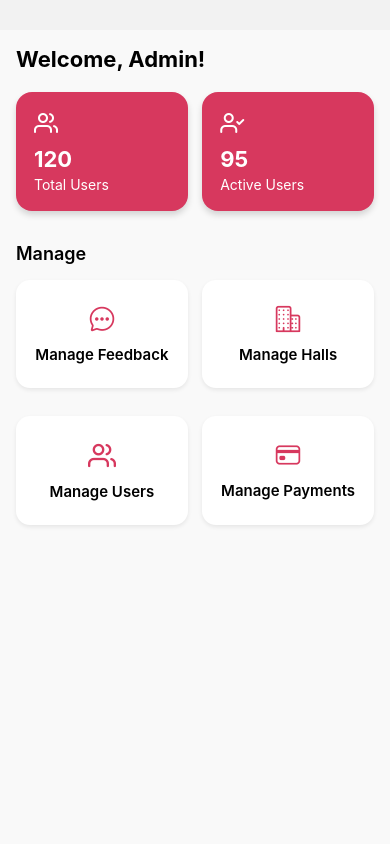
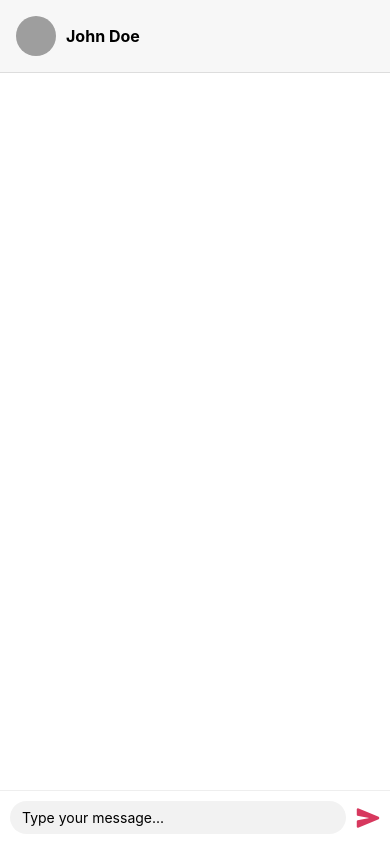
Before and after one commit to Qashu02/FYP, a React Native app in the folder MyNewProject/: screen / in a window 390 px wide. Built offline with nearby package versions, Linux system fonts and the light colour scheme; grey boxes are pictures that could not be loaded.

Commit message:
chattScreen

```diff
--- a/MyNewProject/App.js
+++ b/MyNewProject/App.js
@@ -7,6 +7,7 @@ import { View,StyleSheet, Settings } from 'react-native';
 import Screen from './components/Screen'
 
 import AdminNavigation from './Navigation/AdminNavigation';
+import ChatScreen from './Screens/ChattScreen';
 
 
 export default function App() {
@@ -15,7 +16,7 @@ export default function App() {
 <NavigationContainer>
 
 <Screen style={styles.container}>
-<AdminNavigation/>
+<ChatScreen/>
 </Screen>
 </NavigationContainer>
 
--- a/MyNewProject/Screens/ChattScreen.js
+++ b/MyNewProject/Screens/ChattScreen.js
@@ -1,6 +1,7 @@
 import React, { useState } from 'react';
 import { View, Text, TextInput, TouchableOpacity, FlatList, StyleSheet, Image } from 'react-native';
 import { Ionicons } from '@expo/vector-icons';
+import colors from '../config/colors';
 
 const ChatScreen = () => {
   const [messages, setMessages] = useState([]);
@@ -14,25 +15,43 @@ const ChatScreen = () => {
 
   const handleSend = () => {
     if (input.trim() === '') return;
+    const now = new Date();
     const newMessage = {
       id: Date.now().toString(),
       text: input,
       sender: 'me',
+      time: now.toLocaleTimeString([], { hour: '2-digit', minute: '2-digit' }),
+      date: now.toDateString(),
     };
     setMessages([newMessage, ...messages]);
     setInput('');
   };
 
-  const renderItem = ({ item }) => (
+  const renderItem = ({ item, index }) => {
+    const showDateHeader =
+      index === messages.length - 1 || messages[index + 1]?.date !== item.date;
+
+    return (
+      <View>
+        {showDateHeader && (
+          <View style={styles.dateHeader}>
+            <Text style={styles.dateText}>{item.date}</Text>
+          </View>
+        )}
         <View
           style={[
             styles.message,
             item.sender === 'me' ? styles.myMessage : styles.otherMessage,
           ]}
         >
+          <View style={styles.timeAndText}>
             <Text style={styles.messageText}>{item.text}</Text>
+            <Text style={styles.timeText}>{item.time}</Text>
+          </View>
+        </View>
       </View>
     );
+  };
 
   return (
     <View style={styles.container}>
@@ -60,7 +79,7 @@ const ChatScreen = () => {
           onChangeText={setInput}
         />
         <TouchableOpacity onPress={handleSend}>
-          <Ionicons name="send" size={24} color="#007bff" />
+          <Ionicons name="send" size={24} color={colors.secondary} />
         </TouchableOpacity>
       </View>
     </View>
@@ -80,6 +99,15 @@ const styles = StyleSheet.create({
   avatar: { width: 40, height: 40, borderRadius: 20, marginRight: 10 },
   username: { fontSize: 16, fontWeight: 'bold' },
 
+  dateHeader: {
+    alignItems: 'center',
+    marginVertical: 10,
+  },
+  dateText: {
+    fontSize: 13,
+    color: '#888',
+  },
+
   message: {
     marginVertical: 4,
     marginHorizontal: 10,
@@ -94,6 +122,16 @@ const styles = StyleSheet.create({
   otherMessage: {
     backgroundColor: '#eee',
     alignSelf: 'flex-start',
+  },
+  timeAndText: {
+    flexDirection: 'row',
+    alignItems: 'center',
+    gap:10
+  },
+  timeText: {
+    fontSize: 12,
+    color: '#555',
+    marginRight: 8,
   },
   messageText: {
     fontSize: 15,
```
Lines whose indentation alone changed are shown as unchanged.
